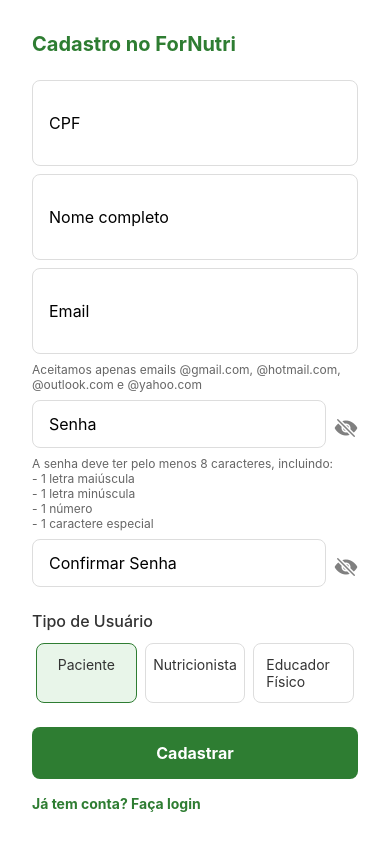
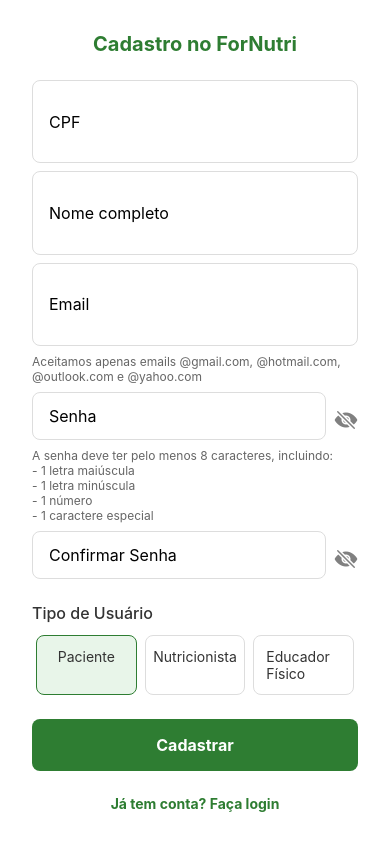
Before and after one commit to LRMoraiss/Fornutrii, a React Native app in the folder mobile/: screen /Register in a window 390 px wide. Built offline with nearby package versions, Linux system fonts and the light colour scheme.

Commit message:
Ajustando designer

```diff
--- a/mobile/screens/Auth/RegisterScreen.jsx
+++ b/mobile/screens/Auth/RegisterScreen.jsx
@@ -225,7 +225,13 @@
 
 const styles = StyleSheet.create({
   container: { flex: 1, padding: 32, backgroundColor: '#FFFFFF' },
-  title: { fontSize: 20, fontWeight: 'bold', color: '#2E7D32', marginBottom: 24 },
+  title: {
+  fontSize: 20,
+  fontWeight: 'bold',
+  color: '#2E7D32',
+  marginBottom: 24,
+  textAlign: 'center', // Adicionado
+},
   input: {
     flex: 1,
     height: 48,
@@ -273,7 +279,12 @@
     marginBottom: 16,
   },
   buttonText: { color: '#FFFFFF', fontWeight: 'bold', fontSize: 16 },
-  secondaryButtonText: { color: '#2E7D32', fontWeight: 'bold' },
+  secondaryButtonText: {
+  color: '#2E7D32',
+  fontWeight: 'bold',
+  textAlign: 'center', // Adicionado
+  marginTop: 8,        // Opcional para distanciar do botão
+},
   passwordContainer: {
     flexDirection: 'row',
     alignItems: 'center',
```
